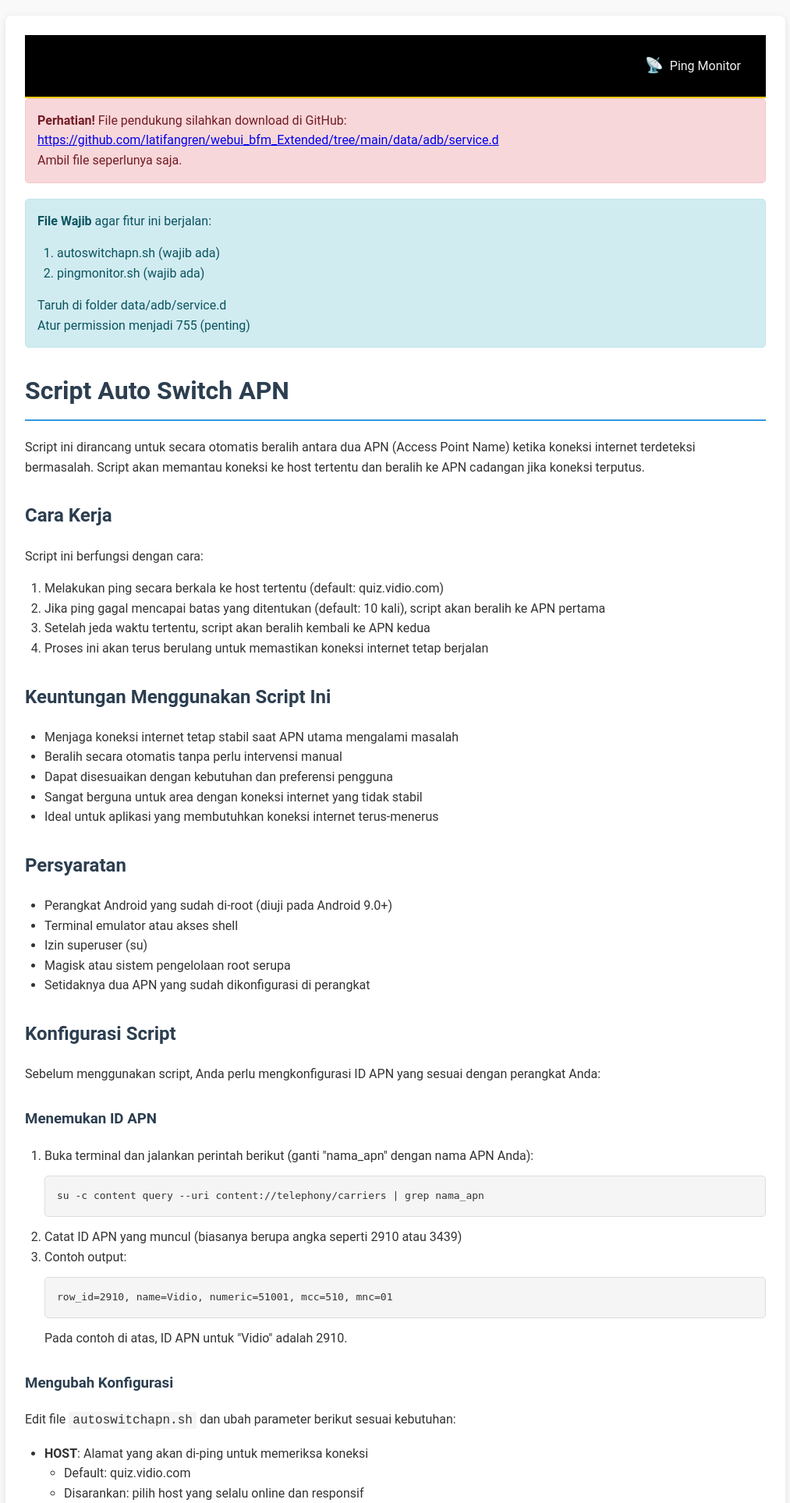
After one commit to latifangren/webui_bfm_Extended, a PHP site: page /tools/tutorial/readme.php in a window 1280 px wide. The commit adds this page. Shown: the top 1928 px of the page at 78% size, without its empty margins (133-1146 px from the left). Run offline with PHP 8.4, Linux system fonts and the light colour scheme; some web fonts are replaced.

Commit message:
biar gak pada buta map

```diff
--- /dev/null
+++ b/files/www/tools/tutorial/readme.php
@@ -0,0 +1,327 @@
+<!DOCTYPE html>
+<html lang="id">
+<head>
+    <meta charset="UTF-8">
+    <meta name="viewport" content="width=device-width, initial-scale=1.0">
+    <title>Panduan Auto Switch APN</title>
+    <!-- Font Roboto Lokal -->
+    <style>
+        @font-face {
+            font-family: 'Roboto';
+            font-style: normal;
+            font-weight: 400;
+            src: url('../../../webui/fonts/Roboto-Regular.woff2') format('woff2');
+        }
+        @font-face {
+            font-family: 'Roboto';
+            font-style: normal;
+            font-weight: 500;
+            src: url('../../../webui/fonts/Roboto-Medium.woff2') format('woff2');
+        }
+        @font-face {
+            font-family: 'Roboto';
+            font-style: normal;
+            font-weight: 700;
+            src: url('../../../webui/fonts/Roboto-Bold.woff2') format('woff2');
+        }
+        body {
+            font-family: 'Roboto', Arial, sans-serif;
+            line-height: 1.6;
+            color: #333;
+            max-width: 1000px;
+            margin: 0 auto;
+            padding: 20px;
+            background-color: #f9f9f9;
+        }
+        h1, h2, h3 {
+            color: #2c3e50;
+            margin-top: 30px;
+        }
+        h1 {
+            border-bottom: 2px solid #3498db;
+            padding-bottom: 10px;
+        }
+        pre {
+            background-color: #f5f5f5;
+            padding: 15px;
+            border-radius: 5px;
+            overflow-x: auto;
+            border: 1px solid #ddd;
+        }
+        code {
+            font-family: 'Courier New', monospace;
+            background-color: #f5f5f5;
+            padding: 2px 5px;
+            border-radius: 3px;
+        }
+        .alert {
+            background-color: #f8d7da;
+            border: 1px solid #f5c6cb;
+            color: #721c24;
+            padding: 15px;
+            border-radius: 5px;
+            margin-bottom: 20px;
+        }
+        .info {
+            background-color: #d1ecf1;
+            border: 1px solid #bee5eb;
+            color: #0c5460;
+            padding: 15px;
+            border-radius: 5px;
+            margin-bottom: 20px;
+        }
+        ul, ol {
+            padding-left: 25px;
+        }
+        .container {
+            background-color: white;
+            padding: 25px;
+            border-radius: 8px;
+            box-shadow: 0 2px 10px rgba(0,0,0,0.1);
+        }
+    </style>
+    <!-- Font Awesome Lokal -->
+    <link rel="stylesheet" href="../../../webui/css/font-awesome.min.css">
+</head>
+<body>
+    <div class="container">
+    <nav class="navbar">
+        <div class="navbar-menu">
+            <a href="/tools/pingmonitor.php" class="navbar-item">
+                <span class="icon">📡</span>
+                <span>Ping Monitor</span>
+            </a>
+        </div>
+    </nav>
+
+    <style>
+    .navbar {
+        background: #000000;
+        padding: 1rem;
+        display: flex;
+        justify-content: flex-end;
+        align-items: center;
+        border-bottom: 2px solid #FECA0A;
+    }
+
+    .navbar-menu {
+        display: flex;
+        align-items: center;
+    }
+
+    .navbar-item {
+        color: #F1F1F1;
+        text-decoration: none;
+        padding: 0.5rem 1rem;
+        display: flex;
+        align-items: center;
+        gap: 0.5rem;
+        border-radius: 0.5rem;
+        transition: all 0.3s ease;
+    }
+
+    .navbar-item:hover {
+        background: rgba(254, 202, 10, 0.1);
+        color: #FECA0A;
+    }
+
+    .icon {
+        font-size: 1.2rem;
+    }
+    </style>
+
+    <div class="alert">
+        <strong>Perhatian!</strong> File pendukung silahkan download di GitHub:
+        <a href="https://github.com/latifangren/webui_bfm_Extended/tree/main/data/adb/service.d" target="_blank">
+            https://github.com/latifangren/webui_bfm_Extended/tree/main/data/adb/service.d
+        </a>
+        <br>Ambil file seperlunya saja.
+    </div>
+
+    <div class="info">
+        <strong>File Wajib</strong> agar fitur ini berjalan:
+        <ol>
+            <li>autoswitchapn.sh (wajib ada)</li>
+            <li>pingmonitor.sh (wajib ada)</li>
+        </ol>
+        Taruh di folder data/adb/service.d<br>
+        Atur permission menjadi 755 (penting)
+    </div>
+
+    <h1>Script Auto Switch APN</h1>
+
+    <p>Script ini dirancang untuk secara otomatis beralih antara dua APN (Access Point Name) ketika koneksi internet terdeteksi bermasalah. Script akan memantau koneksi ke host tertentu dan beralih ke APN cadangan jika koneksi terputus.</p>
+
+    <h2>Cara Kerja</h2>
+
+    <p>Script ini berfungsi dengan cara:</p>
+    <ol>
+        <li>Melakukan ping secara berkala ke host tertentu (default: quiz.vidio.com)</li>
+        <li>Jika ping gagal mencapai batas yang ditentukan (default: 10 kali), script akan beralih ke APN pertama</li>
+        <li>Setelah jeda waktu tertentu, script akan beralih kembali ke APN kedua</li>
+        <li>Proses ini akan terus berulang untuk memastikan koneksi internet tetap berjalan</li>
+    </ol>
+
+    <h2>Keuntungan Menggunakan Script Ini</h2>
+
+    <ul>
+        <li>Menjaga koneksi internet tetap stabil saat APN utama mengalami masalah</li>
+        <li>Beralih secara otomatis tanpa perlu intervensi manual</li>
+        <li>Dapat disesuaikan dengan kebutuhan dan preferensi pengguna</li>
+        <li>Sangat berguna untuk area dengan koneksi internet yang tidak stabil</li>
+        <li>Ideal untuk aplikasi yang membutuhkan koneksi internet terus-menerus</li>
+    </ul>
+
+    <h2>Persyaratan</h2>
+
+    <ul>
+        <li>Perangkat Android yang sudah di-root (diuji pada Android 9.0+)</li>
+        <li>Terminal emulator atau akses shell</li>
+        <li>Izin superuser (su)</li>
+        <li>Magisk atau sistem pengelolaan root serupa</li>
+        <li>Setidaknya dua APN yang sudah dikonfigurasi di perangkat</li>
+    </ul>
+
+    <h2>Konfigurasi Script</h2>
+
+    <p>Sebelum menggunakan script, Anda perlu mengkonfigurasi ID APN yang sesuai dengan perangkat Anda:</p>
+
+    <h3>Menemukan ID APN</h3>
+
+    <ol>
+        <li>Buka terminal dan jalankan perintah berikut (ganti "nama_apn" dengan nama APN Anda):
+            <pre>su -c content query --uri content://telephony/carriers | grep nama_apn</pre>
+        </li>
+        <li>Catat ID APN yang muncul (biasanya berupa angka seperti 2910 atau 3439)</li>
+        <li>Contoh output:
+            <pre>row_id=2910, name=Vidio, numeric=51001, mcc=510, mnc=01</pre>
+            Pada contoh di atas, ID APN untuk "Vidio" adalah 2910.
+        </li>
+    </ol>
+
+    <h3>Mengubah Konfigurasi</h3>
+
+    <p>Edit file <code>autoswitchapn.sh</code> dan ubah parameter berikut sesuai kebutuhan:</p>
+
+    <ul>
+        <li><strong>HOST</strong>: Alamat yang akan di-ping untuk memeriksa koneksi
+            <ul>
+                <li>Default: quiz.vidio.com</li>
+                <li>Disarankan: pilih host yang selalu online dan responsif</li>
+            </ul>
+        </li>
+        <li><strong>PING_FAIL_LIMIT</strong>: Jumlah kegagalan ping sebelum beralih APN
+            <ul>
+                <li>Default: 10</li>
+                <li>Nilai lebih rendah: lebih responsif tetapi dapat menyebabkan perpindahan yang terlalu sering</li>
+                <li>Nilai lebih tinggi: kurang responsif tetapi lebih stabil</li>
+            </ul>
+        </li>
+        <li><strong>WAIT_TIME</strong>: Waktu tunggu (detik) sebelum beralih kembali
+            <ul>
+                <li>Default: 5</li>
+                <li>Sesuaikan berdasarkan kecepatan respons jaringan Anda</li>
+            </ul>
+        </li>
+        <li><strong>ID_APN</strong>: ID untuk APN pertama
+            <ul>
+                <li>Ganti dengan ID APN utama Anda</li>
+            </ul>
+        </li>
+        <li><strong>ID_APN2</strong>: ID untuk APN kedua
+            <ul>
+                <li>Ganti dengan ID APN cadangan Anda</li>
+            </ul>
+        </li>
+    </ul>
+
+    <h2>Cara Menggunakan</h2>
+
+    <h3>Instalasi</h3>
+
+    <ol>
+        <li>Salin file <code>autoswitchapn.sh</code> ke direktori <code>/data/adb/service.d/</code> di perangkat Android Anda:
+            <pre>su -c cp /path/to/autoswitchapn.sh /data/adb/service.d/</pre>
+        </li>
+        <li>Berikan izin eksekusi:
+            <pre>su -c chmod +x /data/adb/service.d/autoswitchapn.sh</pre>
+        </li>
+        <li>Restart perangkat atau jalankan script secara manual:
+            <pre>su -c /data/adb/service.d/autoswitchapn.sh</pre>
+        </li>
+    </ol>
+
+    <p>Script akan berjalan secara otomatis saat perangkat dinyalakan dan akan terus berjalan di latar belakang.</p>
+
+    <h3>Menghentikan Script</h3>
+
+    <p>Jika Anda ingin menghentikan script, gunakan perintah:</p>
+    <pre>su -c pkill -f autoswitchapn.sh</pre>
+
+    <h2>Pemecahan Masalah</h2>
+
+    <p>Jika script tidak berfungsi dengan baik:</p>
+
+    <ol>
+        <li>Pastikan ID APN yang dikonfigurasi sudah benar
+            <ul>
+                <li>Verifikasi ID dengan menjalankan: <code>su -c content query --uri content://telephony/carriers</code></li>
+            </ul>
+        </li>
+        <li>Periksa apakah host yang ditentukan dapat di-ping
+            <ul>
+                <li>Coba ping manual: <code>ping -c 1 quiz.vidio.com</code></li>
+            </ul>
+        </li>
+        <li>Periksa log untuk melihat apakah terjadi kesalahan saat menjalankan perintah
+            <ul>
+                <li>Jalankan script dengan output ke file log: <code>su -c /data/adb/service.d/autoswitchapn.sh > /sdcard/apn_log.txt 2>&1</code></li>
+            </ul>
+        </li>
+        <li>Periksa izin script
+            <ul>
+                <li>Pastikan script memiliki izin eksekusi: <code>su -c ls -la /data/adb/service.d/autoswitchapn.sh</code></li>
+            </ul>
+        </li>
+        <li>Jika script berhenti berjalan setelah beberapa waktu:
+            <ul>
+                <li>Kemungkinan script dihentikan oleh sistem penghemat baterai</li>
+                <li>Tambahkan aplikasi terminal Anda ke daftar pengecualian penghemat baterai</li>
+            </ul>
+        </li>
+    </ol>
+
+    <h2>Pertanyaan Umum (FAQ)</h2>
+
+    <h3>Apakah script ini menghabiskan banyak baterai?</h3>
+    <p>Tidak, script hanya melakukan ping ringan dan operasi database APN yang minimal. Dampak terhadap baterai sangat kecil.</p>
+
+    <h3>Apakah script ini bekerja pada semua perangkat Android?</h3>
+    <p>Script ini bekerja pada sebagian besar perangkat Android yang sudah di-root, tetapi beberapa vendor mungkin memiliki implementasi APN yang berbeda.</p>
+
+    <h3>Bagaimana cara mengetahui apakah script berjalan dengan baik?</h3>
+    <p>Anda dapat melihat perubahan APN di pengaturan jaringan atau menjalankan script dengan output ke file log untuk memantau aktivitasnya.</p>
+
+    <h3>Apakah saya bisa menggunakan lebih dari dua APN?</h3>
+    <p>Script standar mendukung dua APN, tetapi Anda dapat memodifikasi script untuk mendukung lebih banyak APN jika diperlukan.</p>
+
+    <h2>Catatan Penting</h2>
+
+    <ul>
+        <li>Script ini memerlukan akses root</li>
+        <li>Mengganti APN secara otomatis dapat memengaruhi penggunaan data seluler</li>
+        <li>Pastikan untuk menyesuaikan parameter sesuai dengan kebutuhan jaringan Anda</li>
+        <li>Beberapa operator mungkin memiliki kebijakan yang membatasi perpindahan APN yang sering</li>
+        <li>Perhatikan penggunaan data Anda, karena beralih antar APN dapat menyebabkan penagihan data dari operator yang berbeda</li>
+    </ul>
+
+    <h2>Kontribusi</h2>
+
+    <p>Kontribusi untuk meningkatkan script ini sangat diterima. Silakan lakukan fork repositori, buat perubahan, dan kirimkan pull request.</p>
+
+    <h2>Lisensi</h2>
+
+    <p>Script ini didistribusikan di bawah lisensi open source dan bebas digunakan untuk keperluan pribadi maupun komersial.</p>
+    </div>
+</body>
+</html>
```
Also changed, not shown: files/www/tools/pingmonitor.php (+25 -0 lines), files/www/tools/tutorial/readme.md (added).
